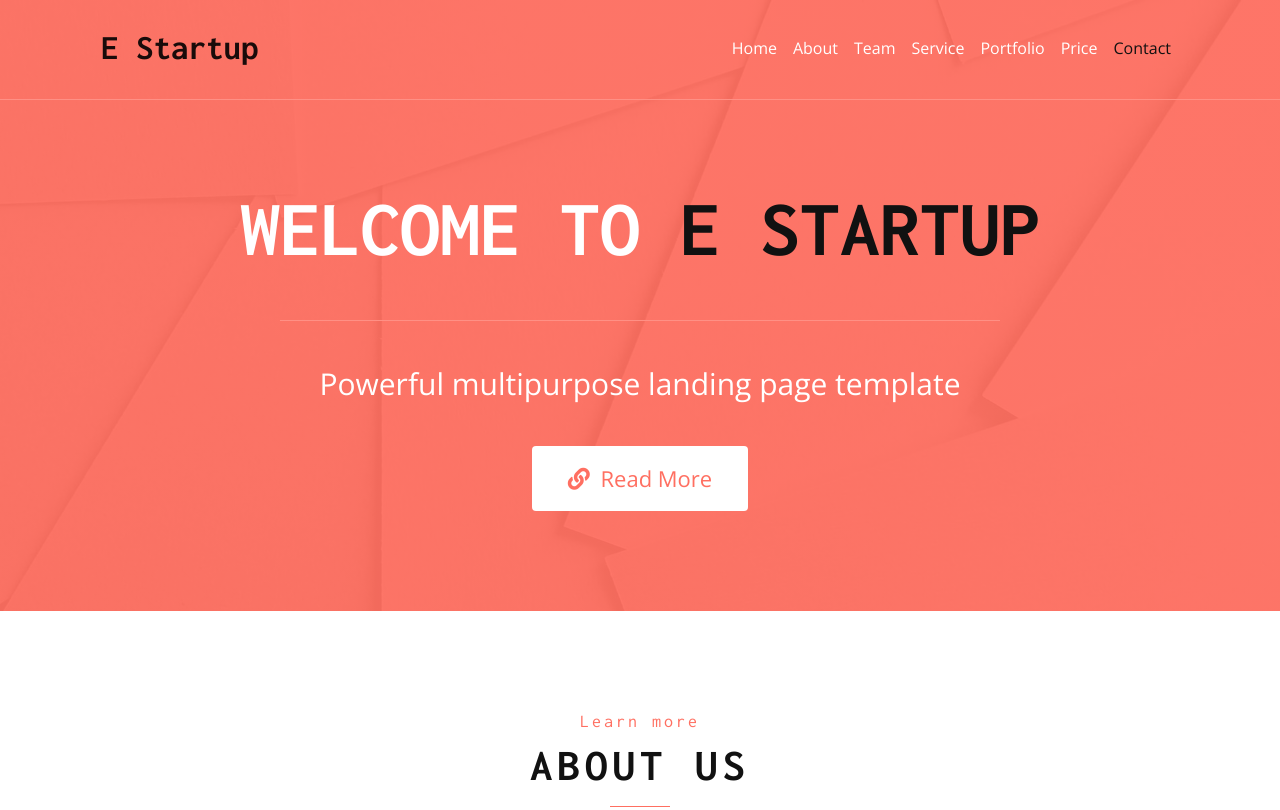
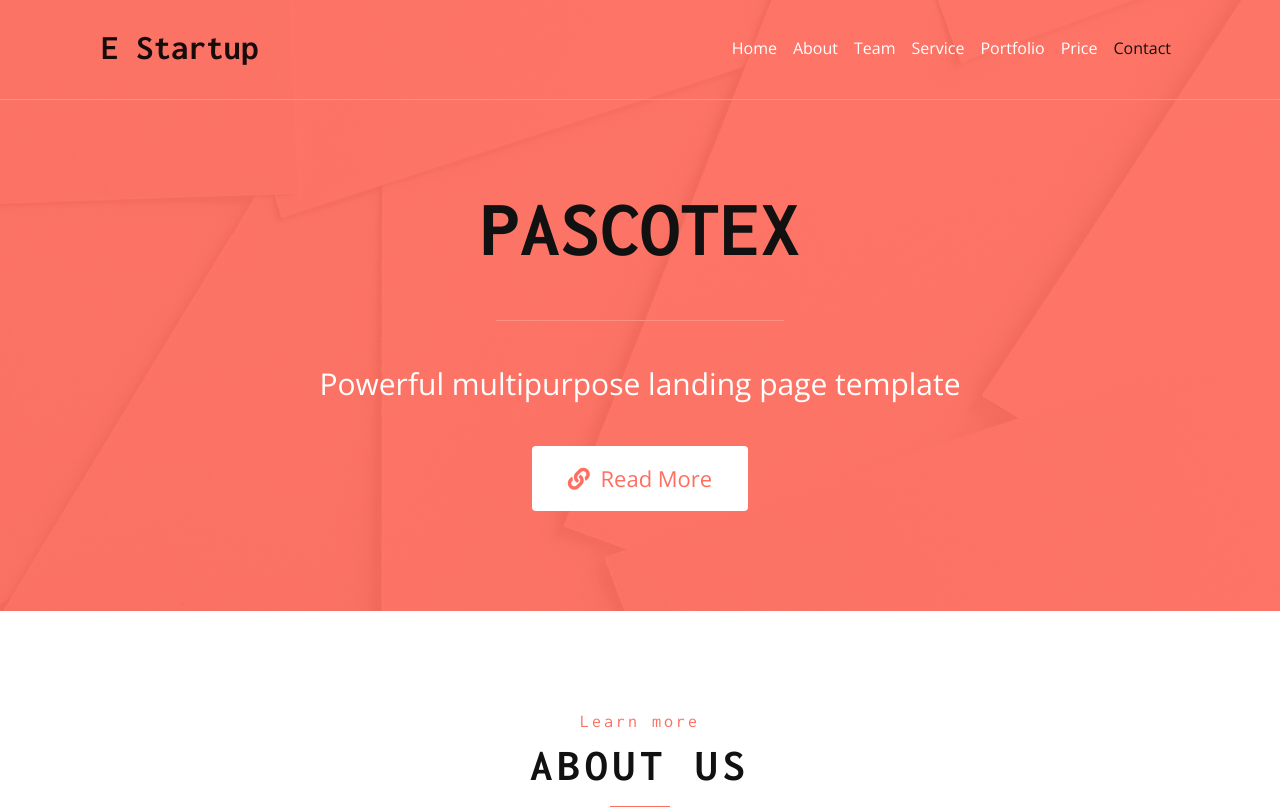
Before and after one commit to Nahuelchamorro/Land2, a plain HTML site: page index.html in a window 1280 px wide. Shown: the top 810 px of the page. Drawn offline with nearby package versions, Linux system fonts and the light colour scheme.

Commit message:
Update index.html

```diff
--- a/index.html
+++ b/index.html
@@ -54,7 +54,7 @@
         <!-- Header Start-->
         <div class="header" id="header">
             <div class="container">
-                <h1>Welcome to <span>E Startup</span></h1>
+                <h1><span>Pascotex</span></h1>
                 <p>Powerful multipurpose landing page template</p>
                 <a class="btn" href=""><i class="fas fa-link"></i> Read More</a>
             </div>
```
